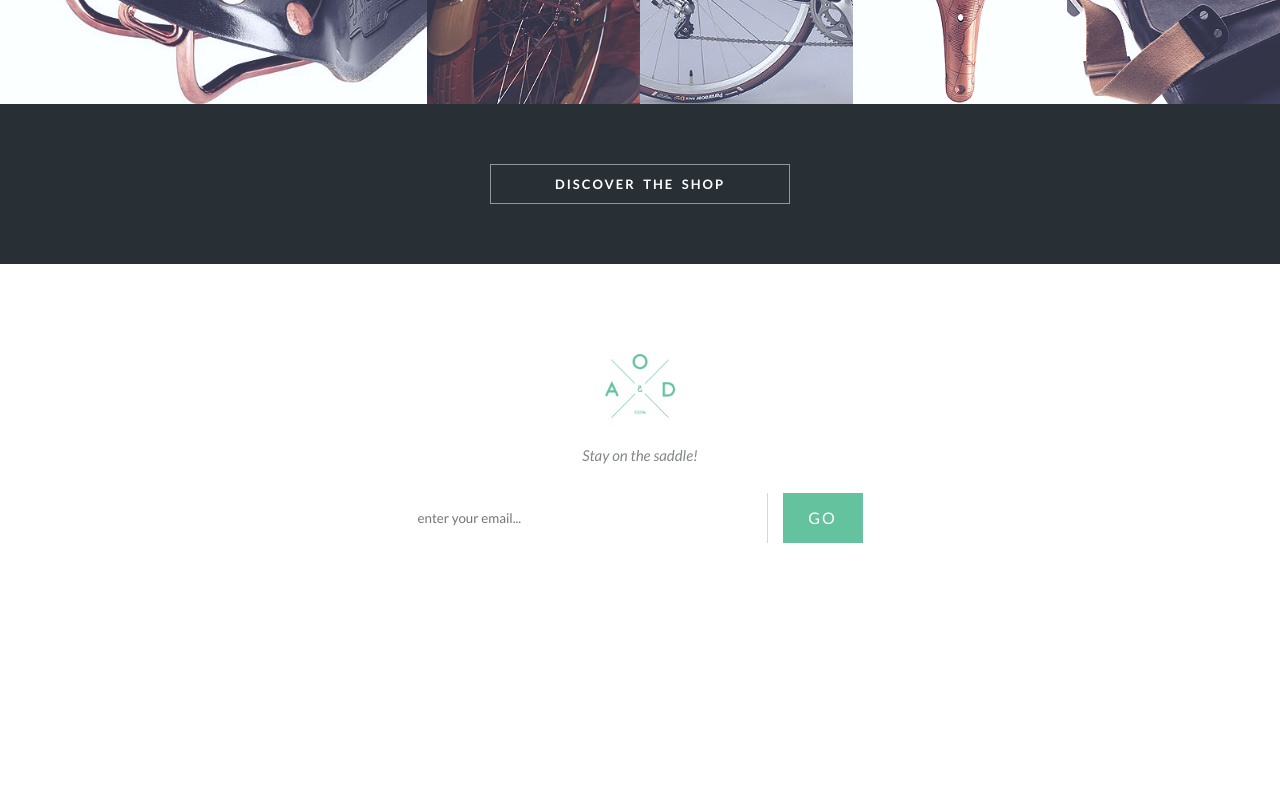
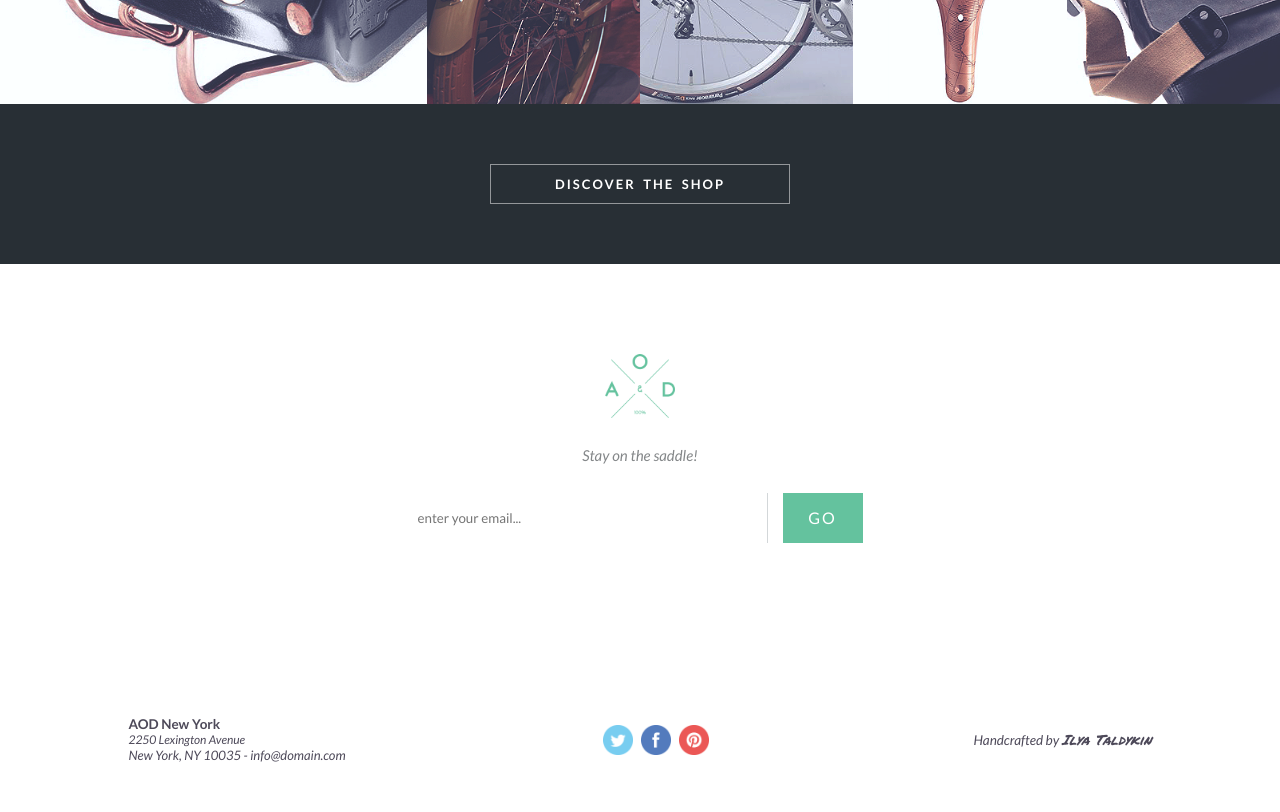
Before and after one commit to gomel-tdl1/projectsForWork, a plain HTML site: page 2020/Bicycle/Sourses/index.html in a window 1280 px wide. Shown: the part 3057-3869 px from the top of the page. Before the commit the page ends 3715 px from the top, so only its background shows below. Drawn offline with nearby package versions, Linux system fonts and the light colour scheme.

Commit message:
Bicycle-preFull

```diff
--- a/2020/Bicycle/Sourses/css/scss/style.scss
+++ b/2020/Bicycle/Sourses/css/scss/style.scss
@@ -1,5 +1,7 @@
 @import "../css/nullStyleSheets.css";
 @import url('https://fonts.googleapis.com/css2?family=Lato:ital,wght@0,400;0,700;1,400&display=swap');
+@import url('https://fonts.googleapis.com/css2?family=Permanent+Marker&display=swap');
+
 .wrapper{
   width: 100%;
 }
@@ -264,6 +266,63 @@
   }
 }
 
+.footer {
+  .footer__container {
+    display: flex;
+    justify-content: space-around;
+    align-items: center;
+
+    padding-top: 60px;
+    padding-bottom: 50px;
+
+    color: #4d4959;
+    font-family: 'Lato', sans-serif;
+
+    .footer__info {
+
+
+      .info__profile {
+        font-size: 13.5px;
+        font-weight: 700;
+      }
+      .info__address {
+        font-size: 12px;
+        font-style: italic;
+
+        margin-top: 3px;
+      }
+      .info__mail {
+        font-size: 13px;
+        font-style: italic;
+
+        margin-top: 3px;
+      }
+    }
+    .footer__messenger {
+      display: flex;
+      justify-content: center;
+
+      .messenger__item{
+        margin-right: 8px;
+        img{
+          width: 30px;
+        }
+        &:hover{
+          transform: scale(1.1);
+        }
+      }
+    }
+    .footer__handcraft {
+      font-size: 13.5px;
+      font-style: italic;
+      span {
+        font-size: 14px;
+        font-family: 'Permanent Marker', cursive;
+      }
+    }
+  }
+}
+
 
 //--------------------------------------------------
 .title {
--- a/2020/Bicycle/Sourses/index.html
+++ b/2020/Bicycle/Sourses/index.html
@@ -149,7 +149,19 @@
             </div>
         </div>
         <footer class="footer">
-
+            <div class="footer__container">
+                <div class="footer__info">
+                    <div class="info__profile">AOD New York</div>
+                    <div class="info__address">2250 Lexington Avenue </div>
+                    <div class="info__mail">New York, NY 10035  - info@domain.com</div>
+                </div>
+                <div class="footer__messenger">
+                    <div class="messenger__item"><a href="#"><img src="../Sourses/image/footer/twitter.png" alt=""></a></div>
+                    <div class="messenger__item"><a href="#"><img src="../Sourses/image/footer/facebook.png" alt=""></a></div>
+                    <div class="messenger__item"><a href="#"><img src="../Sourses/image/footer/print.png" alt=""></a></div>
+                </div>
+                <div class="footer__handcraft">Handcrafted by <span>Ilya Taldykin</span></div>
+            </div>
         </footer>
     </div>
 </div>
```
Also changed, not shown: 2020/Bicycle/Sourses/css/style.css, 2020/Bicycle/Sourses/image/footer/facebook.png (added), 2020/Bicycle/Sourses/image/footer/print.png (added), 2020/Bicycle/Sourses/image/footer/twitter.png (added).
